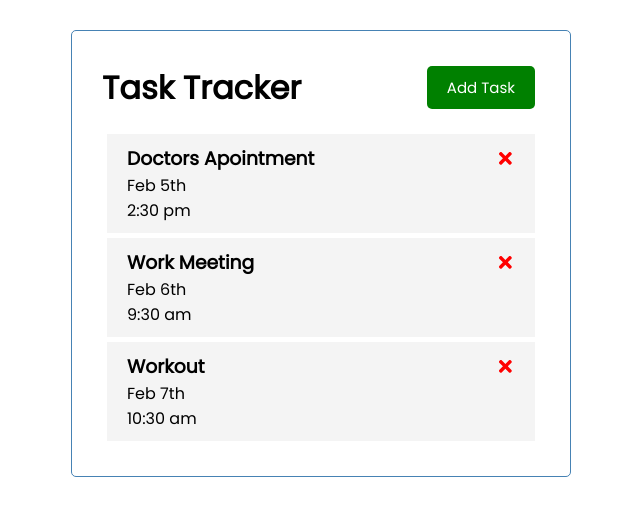
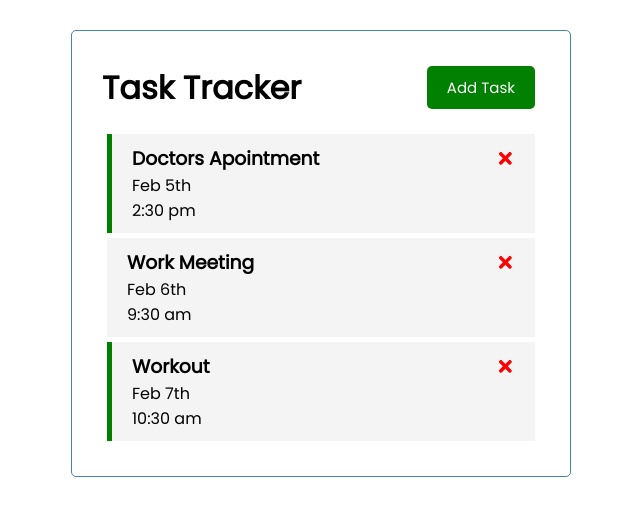
Before and after one commit to gtscott90/task-list, a React (Create React App) app in the folder task-list/: page / in a window 1280 px wide. Shown: the top 516 px of the page, without its empty margins (319-959 px from the left). Built offline with nearby package versions, Linux system fonts and the light colour scheme.

Commit message:
ternary for reminder class added to task div

```diff
--- a/task-list/src/App.js
+++ b/task-list/src/App.js
@@ -42,7 +42,6 @@ function App() {
         task.id === id ? { ...task, reminder: !task.reminder } : task
       )
     );
-    console.log("Toggled Reminder", id);
   };
   return (
     <div className="container temp">
--- a/task-list/src/components/Task.js
+++ b/task-list/src/components/Task.js
@@ -2,7 +2,7 @@ import { FaTimes } from "react-icons/fa";
 
 export default function Task({ task, onDelete, onReminder }) {
   return (
-    <div className="task" onDoubleClick={() => onReminder(task.id)}>
+    <div className={`task ${task.reminder ? 'reminder' : '' }`} onDoubleClick={() => onReminder(task.id)}>
       <h3>
         {task.text}{" "}
         <FaTimes
```
